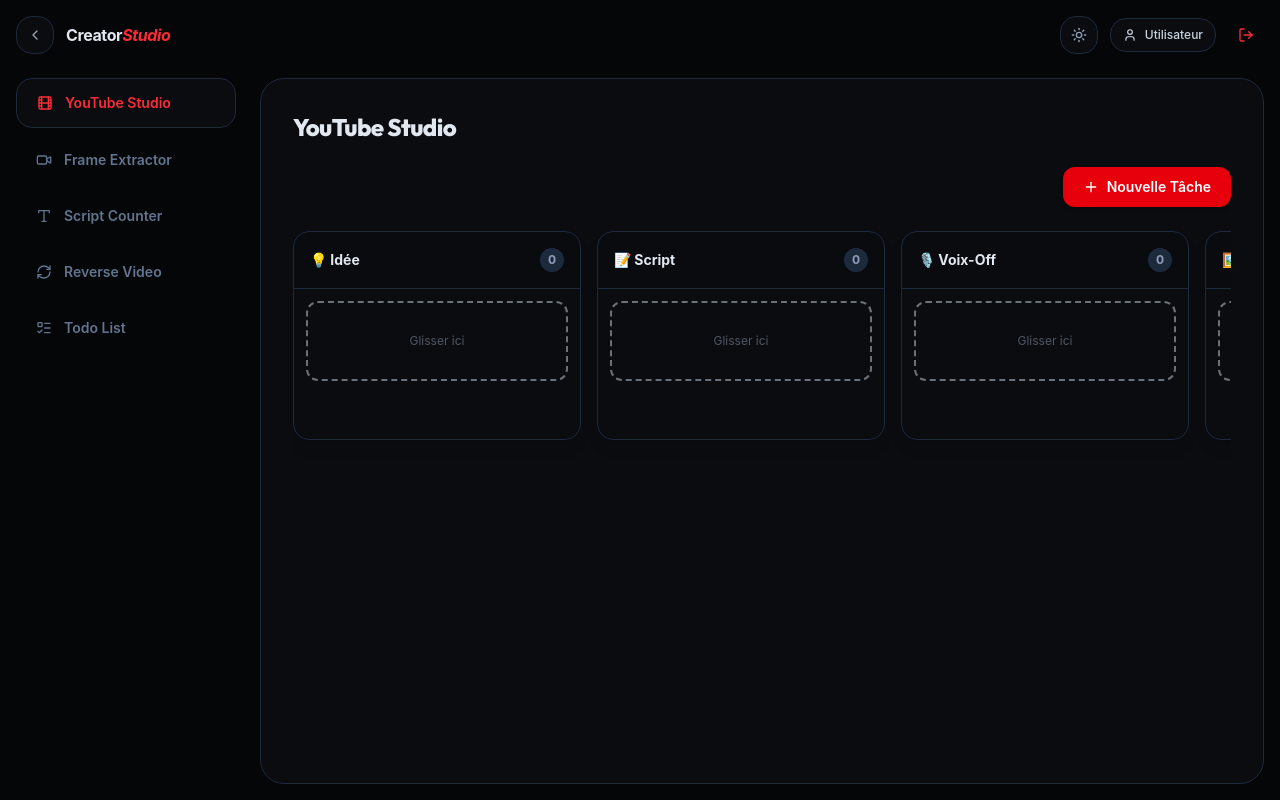
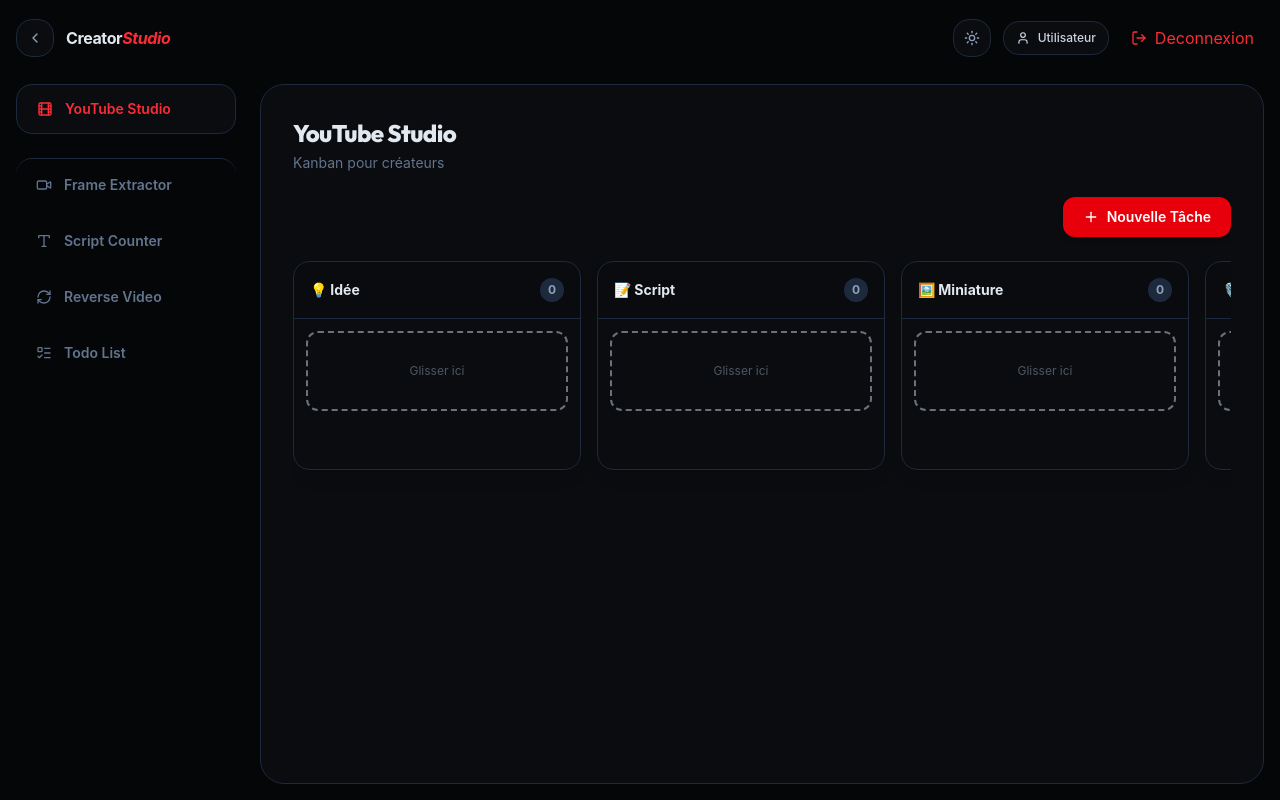
Before and after one commit to NdarawFall/youtube_tools, a Next.js app: page /dashboard in a window 1280 px wide. Built offline with nearby package versions, Linux system fonts and the light colour scheme.

Commit message:
feat: améliorer UI dashboard et mise en page kanban

```diff
--- a/src/app/dashboard/page.tsx
+++ b/src/app/dashboard/page.tsx
@@ -86,8 +86,8 @@
                 )}
                 <span>{user?.username || 'Utilisateur'}</span>
             </div>
-            <button onClick={handleLogout} className="p-2.5 rounded-2xl text-red-500 hover:bg-red-50 transition-colors">
-                <LogOut className="w-4 h-4" />
+            <button onClick={handleLogout} className="flex items-center gap-2 p-2.5 rounded-2xl text-red-500 hover:bg-red-50 transition-colors">
+                <LogOut className="w-4 h-4" /> Deconnexion
             </button>
         </div>
       </header>
@@ -96,11 +96,11 @@
         <AnimatePresence>
             {isSidebarOpen && (
             <motion.nav initial={{ width: 0, opacity: 0 }} animate={{ width: 220, opacity: 1 }} exit={{ width: 0, opacity: 0 }} className="flex-none flex md:flex-col gap-2 overflow-hidden">
-                {TOOLS.map((tool) => {
+                {TOOLS.map((tool, index) => {
                 const Icon = tool.icon;
                 const isActive = activeToolId === tool.id;
                 return (
-                    <button key={tool.id} onClick={() => setActiveToolId(tool.id)} className={`flex items-center gap-3 px-5 py-3.5 rounded-2xl transition-all text-sm font-semibold flex-1 md:flex-none ${isActive ? (theme === 'dark' ? 'bg-[#0a0c10] text-red-500 border border-slate-800' : 'bg-white text-red-600 border border-slate-200 shadow-sm') : (theme === 'dark' ? 'text-slate-500 hover:text-slate-300' : 'text-slate-500 hover:text-slate-900')}`}>
+                    <button key={tool.id} onClick={() => setActiveToolId(tool.id)} className={`flex items-center gap-3 px-5 py-3.5 rounded-2xl transition-all text-sm font-semibold flex-1 md:flex-none ${isActive ? (theme === 'dark' ? 'bg-[#0a0c10] text-red-500 border border-slate-800' : 'bg-white text-red-600 border border-slate-200 shadow-sm') : (theme === 'dark' ? 'text-slate-500 hover:text-slate-300' : 'text-slate-500 hover:text-slate-900')} ${index === 1 ? 'mt-4 border-t border-slate-800 pt-4' : ''}`}>
                     <Icon className="w-4 h-4" />
                     {tool.name}
                     </button>
@@ -114,6 +114,7 @@
             <div className="w-full h-full flex flex-col overflow-hidden">
                 <div className="mb-6 flex-none">
                     <h2 className="text-2xl font-extrabold">{TOOLS.find(t => t.id === activeToolId)?.name}</h2>
+                    <p className="text-sm text-slate-500 mt-1">{TOOLS.find(t => t.id === activeToolId)?.description}</p>
                 </div>
                 <div className="w-full flex-1 overflow-hidden flex justify-center">
                     {renderTool()}
--- a/src/components/tools/KanbanBoard.tsx
+++ b/src/components/tools/KanbanBoard.tsx
@@ -15,6 +15,7 @@
 const COLUMNS = [
   { id: 'idea', title: '💡 Idée' },
   { id: 'script', title: '📝 Script' },
+  { id: 'thumbnail', title: '🖼️ Miniature' },
   { id: 'voiceover', title: '🎙️ Voix-Off' },
   { id: 'assets', title: '🖼️ Assets' },
   { id: 'editing', title: '✂️ Montage' },
```
